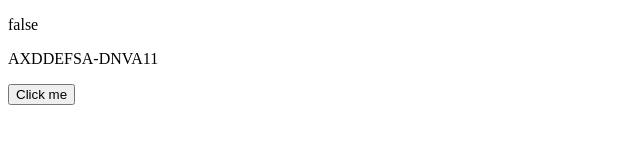
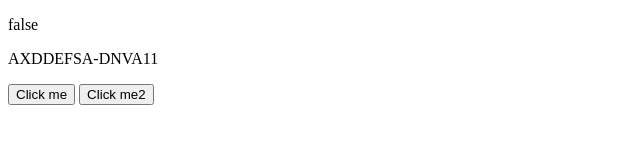
Before and after one commit to p0kjin/p0kjin.github.io, a plain HTML site: page index.html in a window 1280 px wide. Shown: the whole page, without its empty margins (0-640 px from the left). Drawn offline with Linux system fonts and the light colour scheme.

Commit message:
Update index.html

```diff
--- a/index.html
+++ b/index.html
@@ -17,6 +17,9 @@ window.onload = function() {
 function myFunction() {
     window.open("https://apps.apple.com/app/amazon-kids/id1324809509?pt=17789&ct=AK_Mobile_Upsell_Baker_Settings_Headless&mt=8&cp=AK_Mobile_Upsell_Baker_Settings_Headless&tag=amzn1.account.AE6TYOPTRQEJ5XIFN4AMRQJRT4TA", '_blank').focus();
 }
+function myFunction2() {
+    window.open("itms-apps://apps.apple.com/app/amazon-kids/id1324809509?pt=17789&ct=AK_Mobile_Upsell_Baker_Settings_Headless&mt=8&cp=AK_Mobile_Upsell_Baker_Settings_Headless&tag=amzn1.account.AE6TYOPTRQEJ5XIFN4AMRQJRT4TA", '_blank').focus();
+}
 
 </script>
 </head>
@@ -25,6 +28,7 @@ function myFunction() {
         <p id="parag-1"></p>
         <p id="parag-2"></p>
         <button onclick="myFunction()">Click me</button>
+        <button onclick="myFunction2()">Click me2</button>
     </div>
 </body>
 </html>
```
